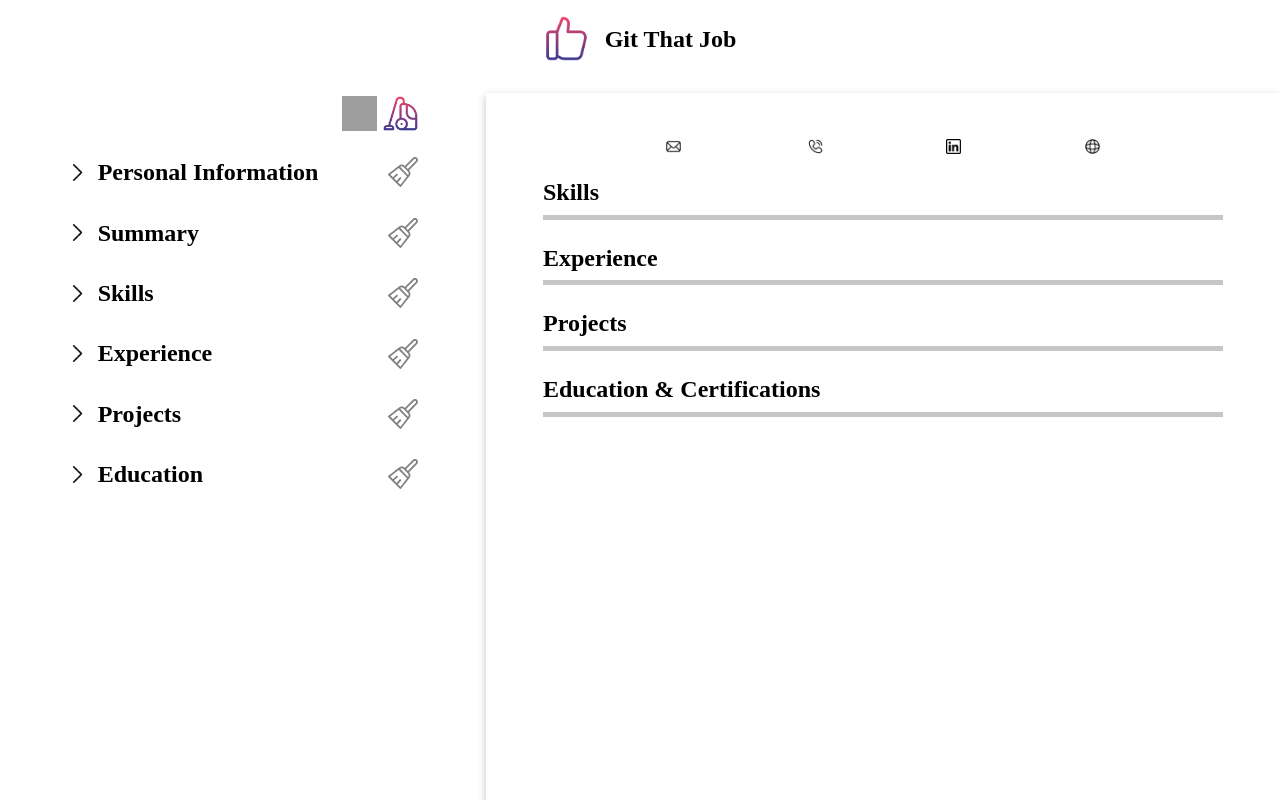
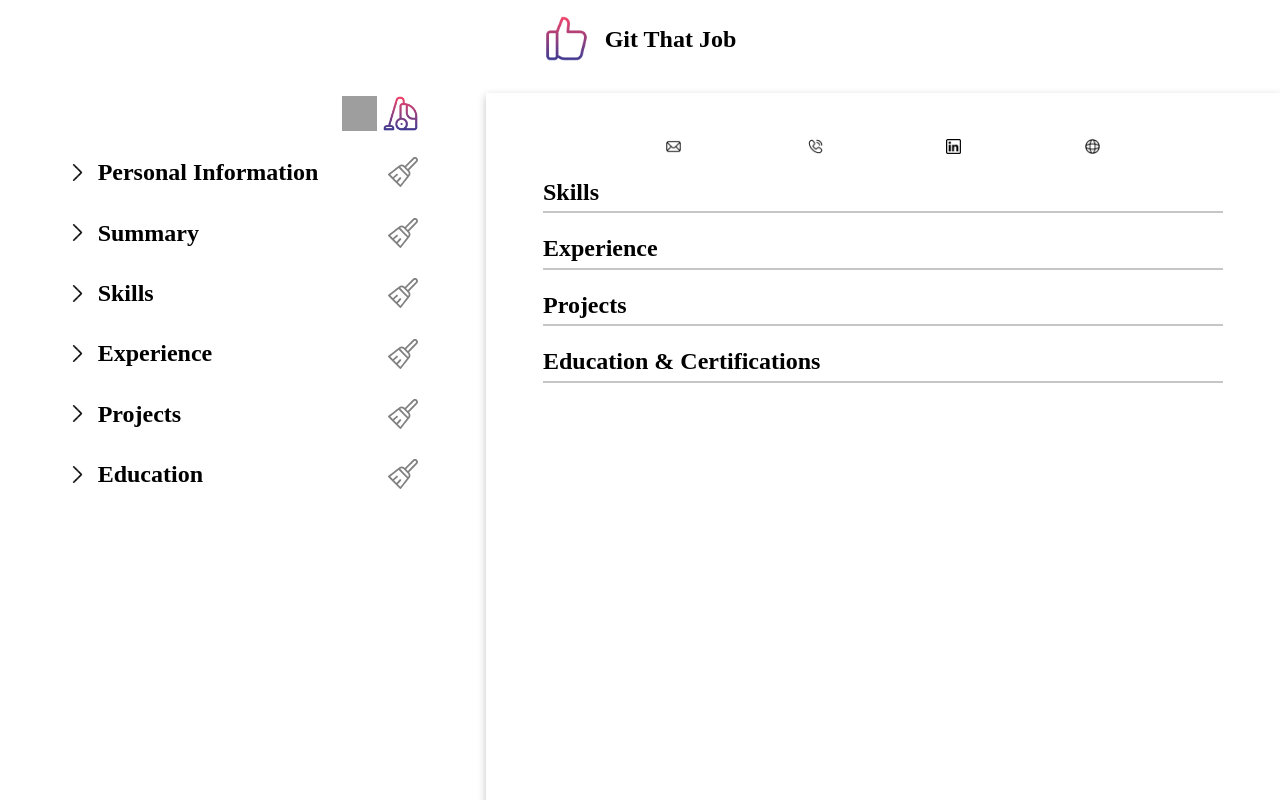
Before and after one commit to verobelo/cv-creator, a React (Vite) app in the folder cv-creator/: page / in a window 1280 px wide. Shown: the top 800 px of the page. Built offline with nearby package versions, Linux system fonts and the light colour scheme; grey boxes are pictures that could not be loaded; a web font is replaced by a local one.

Commit message:
Adjust the div separator's height and margin

```diff
--- a/cv-creator/src/components/EducationListPreview.jsx
+++ b/cv-creator/src/components/EducationListPreview.jsx
@@ -9,11 +9,11 @@ export default function EducationListPreview({ data }) {
       <h2>Education & Certifications</h2>
       <div
         style={{
-          height: "5px",
+          height: "2px",
           width: "100%",
           backgroundColor: "rgb(199, 198, 198)",
           display: "block",
-          margin: "0.5rem 0",
+          margin: "0.3rem 0",
         }}></div>
       <ul className="education-preview__list">
         {data.map((education) => (
--- a/cv-creator/src/components/ExperienceListPreview.jsx
+++ b/cv-creator/src/components/ExperienceListPreview.jsx
@@ -10,11 +10,11 @@ export default function ExperienceListPreview({ data }) {
       <h2>Experience</h2>
       <div
         style={{
-          height: "5px",
+          height: "2px",
           width: "100%",
           backgroundColor: "rgb(199, 198, 198)",
           display: "block",
-          margin: "0.5rem 0",
+          margin: "0.3rem 0",
         }}></div>
       <ul className="experience-preview__list">
         {data.map((experience) => (
--- a/cv-creator/src/components/ProjectsListPreview.jsx
+++ b/cv-creator/src/components/ProjectsListPreview.jsx
@@ -4,11 +4,11 @@ export default function ProjectsListPreview({ data }) {
       <h2>Projects</h2>
       <div
         style={{
-          height: "5px",
+          height: "2px",
           width: "100%",
           backgroundColor: "rgb(199, 198, 198)",
           display: "block",
-          margin: "0.5rem 0",
+          margin: "0.3rem 0",
         }}></div>
       <ol className="projects-preview__list">
         {data.map((project) => (
--- a/cv-creator/src/components/SkillsListPreview.jsx
+++ b/cv-creator/src/components/SkillsListPreview.jsx
@@ -4,11 +4,11 @@ export default function SkillsListPreview({ data }) {
       <h2>Skills</h2>
       <div
         style={{
-          height: "5px",
+          height: "2px",
           width: "100%",
           backgroundColor: "rgb(199, 198, 198)",
           display: "block",
-          margin: "0.5rem 0",
+          margin: "0.3rem 0",
         }}></div>
       <ul className="skills-preview__group flex-col">
         {data.map((group) => (
```
